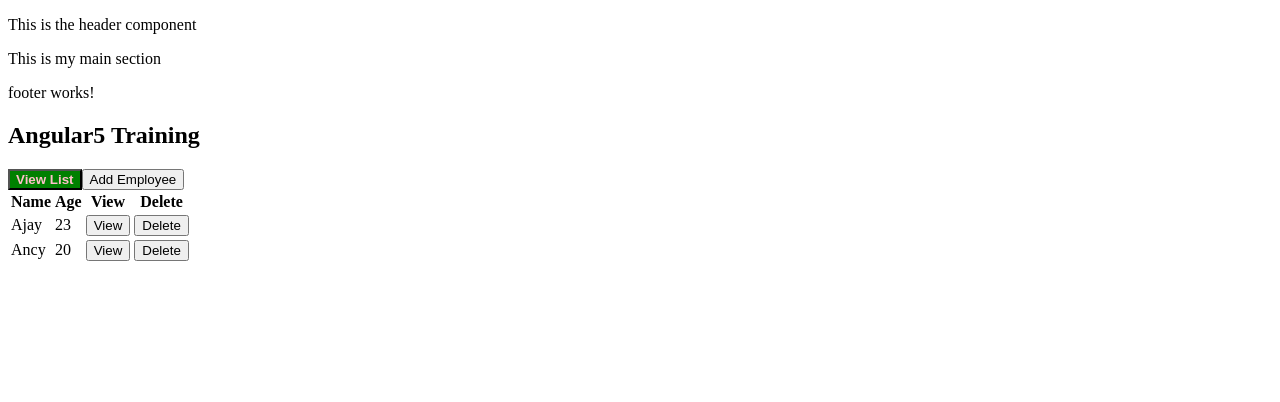
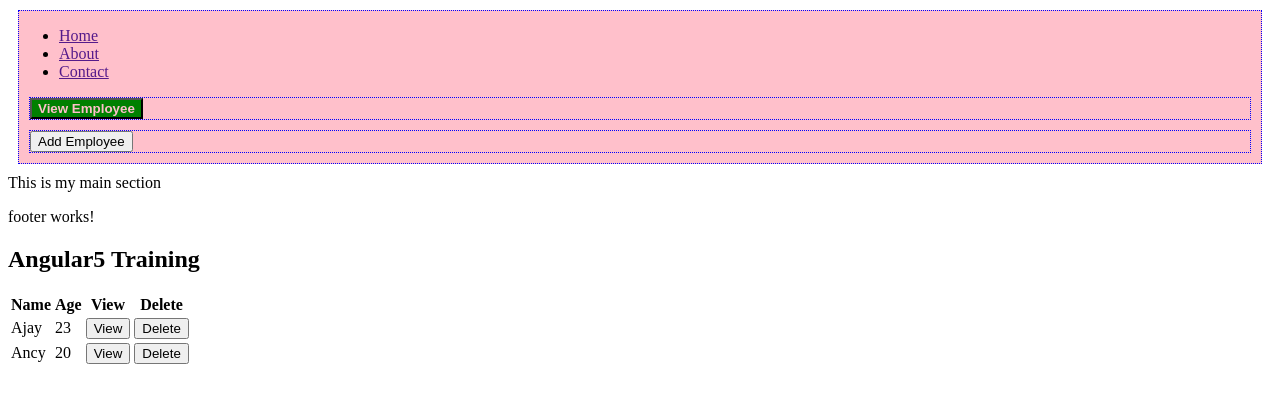
Before and after one commit to Rijotony/rijo1120App, an Angular app: page / in a window 1280 px wide. Shown: the top 402 px of the page. Built offline with nearby package versions, Linux system fonts and the light colour scheme.

Commit message:
Relations[child comp-parent comp]

```diff
--- a/src/app/app.component.css
+++ b/src/app/app.component.css
@@ -1,8 +1,3 @@
 tr.selected{
     background-color: blue;
 }
-.active{
-    background-color: green;
-    color:pink;
-    font-weight: bold;
-}
--- a/src/app/app.component.html
+++ b/src/app/app.component.html
@@ -1,30 +1,31 @@
 <!--The content below is only a placeholder and can be replaced.-->
-<app-header></app-header>
+<app-header [list]="menuList" (onMenuClick)="onMenuClick($event)"
+[buttonList]="buttonList" (onButtonClick)="selectView($event)"></app-header>
+
+
 This is my main section
 <app-footer></app-footer>
 <!--<app-models></app-models> -->
 
 <h2>{{title}}</h2>
 
-<button [ngClass]="{'active': activeView === 'list'}" (click)="selectView('list')">View List</button>
+<!--<button [ngClass]="{'active': activeView === 'list'}" (click)="selectView('list')">View List</button>
 <button [ngClass]="{'active': activeView === 'addEmployee'}" (click)="selectView('addEmployee')">Add Employee</button>
-
-<div *ngIf = "activeView ==='addEmployee'">
+-->
+<div *ngIf="activeViewIndex === 1 ">
   <h2>Add Employee</h2>
   {{newEmployee | json}}
     <div>
-    Name: <input type="text" [(ngModel)]="newEmployee.name">
-
+        Name: <input type="text" [(ngModel)] ="newEmployee.name">
     </div>
     <div>
-      Age: <input type="number" [(ngModel)]="newEmployee.age">
-
+        Age: <input type="number" [(ngModel)] ="newEmployee.age">
     </div>
-  <button (click)= "addEmployee()">Add</button>
+  <button (click)="addEmployee()">Add</button>
 </div>
 
 
-<div *ngIf="activeView === 'list'">
+<div *ngIf = "activeViewIndex === 0 ">
   <table>
     <thead>
       <tr>
@@ -35,27 +36,18 @@ This is my main section
       </tr>
     </thead>
    <tbody>
-     <!--   <tr *ngFor="let emp of employees" [ngClass]="{ 'selected' : emp.selected }">
+      <tr *ngFor = "let emp of employees let i= index " [ngClass]="{'selected' : emp.selected }" >
         <td>{{emp.name}}</td>
         <td>{{emp.age}}</td>
-          <td><button (click)="onSelectEmployee(emp)">View</button></td>
-          <td><button>Delete</button></td>
-        </tr> -->
+        <td><button (click)= "onSelectEmployee(emp)" > View </button></td>
+        <td><button (click)= "deleteEmployee(i)" > Delete </button></td>
+      </tr>
+    </tbody>
+  </table>
 
-        <tr *ngFor="let emp of employees; let i = index" [ngClass]="{ 'selected' : emp.selected }">
-            <td>{{emp.name}}</td>
-            <td>{{emp.age}}</td>
-            <td> <button (click)="onSelectEmployee(emp)">View</button> </td>
-            <td><button (click)="deleteEmployee(i)">Delete</button></td>
-          </tr>
-
-      </tbody>
-
-</table>
-<div *ngIf="selectedEmployee">
+  <div *ngIf = "selectedEmployee">
       <h2>Selected Employee</h2>
       <p>Name: {{selectedEmployee.name}}</p>
-    <p>Age:{{selectedEmployee.age}}</p>
-
+      <p>Age: {{selectedEmployee.age}}</p>
   </div>
 </div>
--- a/src/app/app.component.ts
+++ b/src/app/app.component.ts
@@ -10,8 +10,12 @@ import {viewClassName} from '@angular/compiler';
 export class AppComponent {
   title = 'Angular5 Training';
   activeView = 'list';
+activeViewIndex =0;
   selectedEmployee;
   newEmployee: Employee = new Employee('',null);
+  menuList:Array<string> = ['Home','About','Contact'];
+ buttonList:Array<string> = ['View Employee', 'Add Employee'];
+
   employees:Array<Employee> = [
     new Employee('Ajay',23),
     new Employee('Ancy',20)
@@ -29,10 +33,17 @@ export class AppComponent {
     this.selectedEmployee =employee;
 
 }
-selectView(viewName){
-  this.activeView = viewName;
+//selectView(viewName){
+ //this.activeView = viewName;
+//}
+selectView(viewIndex){
+  this.activeViewIndex = viewIndex;
 }
+
 deleteEmployee(empIndex) {
   this.employees.splice(empIndex, 1);
 }
+onMenuClick(){
+  alert("menu is clicked");
 }
+}
--- a/src/app/component/header/header.component.css
+++ b/src/app/component/header/header.component.css
@@ -0,0 +1,10 @@
+div{
+    border:1px dotted blue;
+    margin: 10px;
+    background-color: pink
+}
+.active{
+    background-color: green;
+    color:pink;
+    font-weight: bold;
+}
--- a/src/app/component/header/header.component.html
+++ b/src/app/component/header/header.component.html
@@ -1 +1,17 @@
-<p>This is the header component</p>
+<!--<p>This is the header component</p> -->
+
+
+    <div>
+        <ul>
+            <li *ngFor = "let menu of list">
+                    <a href="" (click)= "menuItemClicked($event, menu)">{{menu}}</a>
+            </li>
+        </ul>
+
+
+        <div *ngFor ="let btn of buttonList; let i =index">
+            <button [ngClass]="{'active': selectedBtnIndex === i }" (click)= "buttonClick(i)">{{btn}}</button>
+
+
+</div>
+</div>
--- a/src/app/component/header/header.component.ts
+++ b/src/app/component/header/header.component.ts
@@ -1,4 +1,4 @@
-import { Component, OnInit } from '@angular/core';
+import { Component, OnInit, Input, Output, EventEmitter } from '@angular/core';
 
 @Component({
   selector: 'app-header',
@@ -7,6 +7,30 @@ import { Component, OnInit } from '@angular/core';
 })
 export class HeaderComponent implements OnInit {
 
+  @Input()
+  list:Array<string>;
+
+ @Input()
+ buttonList:Array<string>;
+
+  @Output()
+  onMenuClick: EventEmitter<string> = new EventEmitter<string>();
+
+@Output()
+onButtonClick: EventEmitter<number> = new EventEmitter<number>();
+
+  selectedBtnIndex = 0;
+
+  menuItemClicked(e, menuItem){
+    e.preventDefault();
+    this.onMenuClick.emit(menuItem);
+  }
+
+  buttonClick(i){
+      this.onButtonClick.emit(i);
+      this.selectedBtnIndex = i;
+    }
+
   constructor() { }
 
   ngOnInit() {
```
Lines whose indentation alone changed are shown as unchanged.
